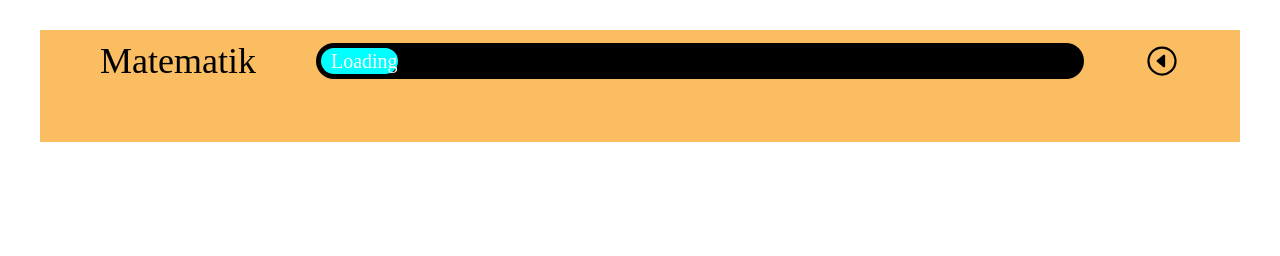
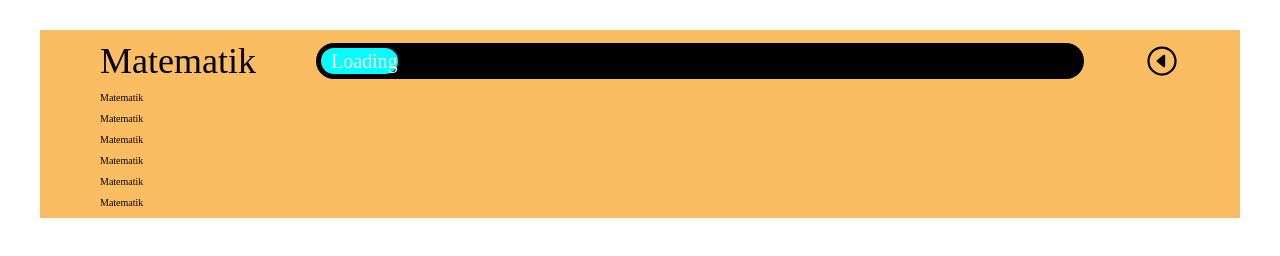
Before and after one commit to IHopeOneDay/education_project, a website: page lecture-displayer.html in a window 1280 px wide. Both pictures are taken after a click on the element 1162 px from the left and 61 px from the top of the page. Drawn offline with nearby package versions, Linux system fonts and the light colour scheme.

Commit message:
Trying to make accordion animation v2

```diff
--- a/lecture-displayer.css
+++ b/lecture-displayer.css
@@ -66,6 +66,9 @@ html {
 .lecture-contents {
   width: 90%;
   margin: auto;
+  transition: 0.5s linear;
+  overflow: hidden;
+  max-height: 0;
 }
 
 .lecture-list {
@@ -75,12 +78,7 @@ html {
 .lecture-list-item {
   margin-bottom: 1rem;
 }
-.parag {
-  max-height: 10rem;
-  transition: max-height 0.5s;
+
+.lecture-contents.is-shrinking {
+  max-height: 20rem;
 }
-
-.lecture-list-item .is-shrinking {
-  max-height: 0;
-  overflow: hidden;
-}
--- a/lecture-displayer.html
+++ b/lecture-displayer.html
@@ -47,9 +47,7 @@
     </div>
     <script>
       const lectureArrow = document.querySelector(".lecture-arrow");
-      const lectureContents = document.querySelectorAll(
-        ".lecture-list-item .parag"
-      );
+      const lectureContents = document.querySelectorAll(".lecture-contents");
       lectureArrow.addEventListener("click", () => {
         lectureContents.forEach((lecture) => {
           lecture.classList.toggle("is-shrinking");
```
